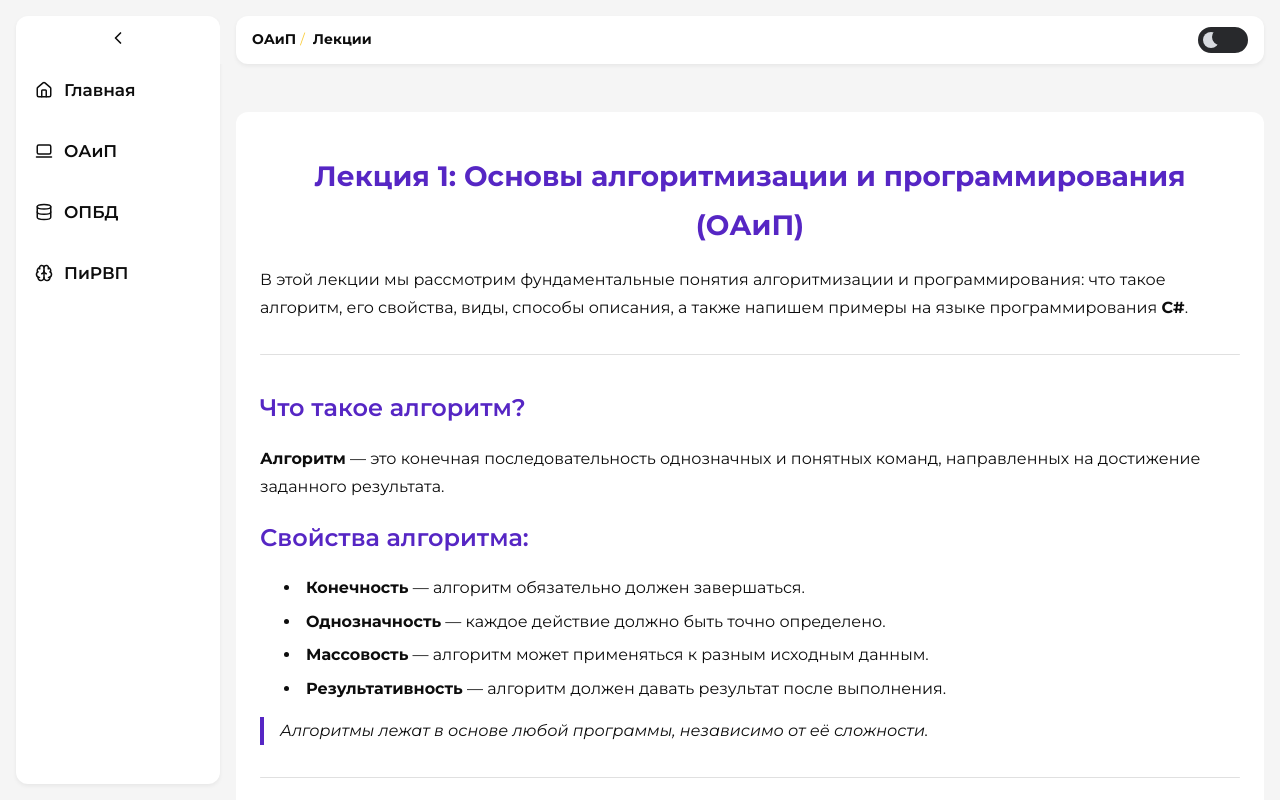
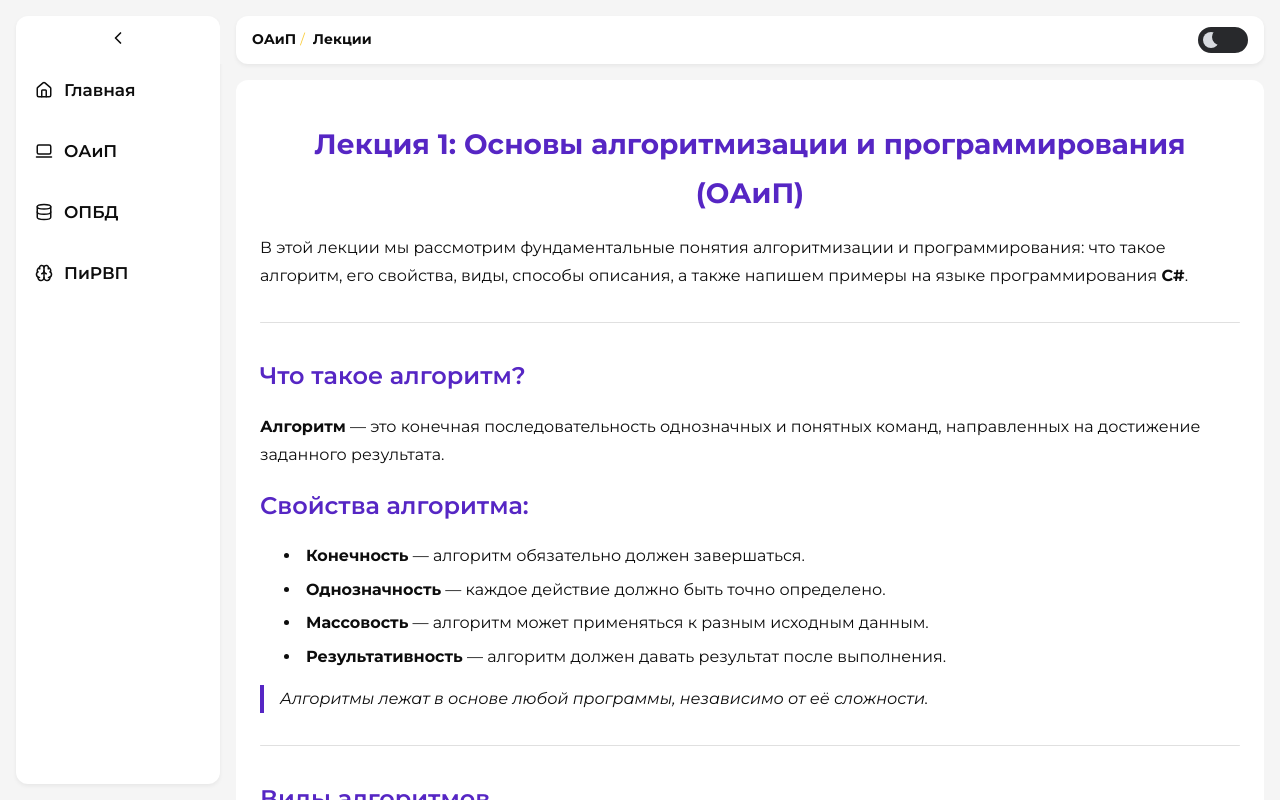
Before and after one commit to ezy4me/college-it-fundamentals, a React (Vite) app in the folder client/: page /oaip/lectures/lec1 in a window 1280 px wide. Built offline with nearby package versions, Linux system fonts and the light colour scheme.

Commit message:
fix: стили MainLayout

```diff
--- a/client/src/app/layouts/MainLayout/MainLayout.module.scss
+++ b/client/src/app/layouts/MainLayout/MainLayout.module.scss
@@ -1,4 +1,4 @@
-@use '@/app/styles/variables/base' as *;
+@use "@/app/styles/variables/base" as *;
 
 .wrapper {
   display: flex;
@@ -11,20 +11,19 @@
   flex: 1;
   display: flex;
   flex-direction: column;
-  min-width: 0; // Важно для flex-элементов с переполнением
+  min-width: 0;
 }
 
 .contentWrapper {
   flex: 1;
-  padding: 1rem;
+  padding: 0rem 1rem 1rem 1rem;
   display: flex;
   flex-direction: column;
-  min-height: 0; // Исправляем проблему с flex-контейнерами
+  min-height: 0;
 }
 
 .content {
   border-radius: $radius-md;
   flex: 1;
-  min-width: 0; // Разрешаем сжатие контента
-  overflow-x: auto; // Горизонтальный скролл для всего контента
+  min-width: 0;
 }
--- a/client/src/features/RenderMarkdown/ui/MarkdownToc.module.scss
+++ b/client/src/features/RenderMarkdown/ui/MarkdownToc.module.scss
@@ -59,7 +59,7 @@
 }
 
 .toc {
-  max-height: 60vh;
+  max-height: 90vh;
   overflow-y: auto;
   transition: opacity 0.3s ease;
   position: sticky;
--- a/client/src/pages/LecturePage/ui/LecturePage.module.scss
+++ b/client/src/pages/LecturePage/ui/LecturePage.module.scss
@@ -5,7 +5,7 @@
   gap: 1.5rem;
   max-width: 1200px;
   width: 100%;
-  margin: 2rem auto;
+  margin: 1rem auto;
   padding: 1.5rem;
   font-family: $font-family-base;
   color: var(--text-color);
--- a/client/src/widgets/AppBar/AppBar.module.scss
+++ b/client/src/widgets/AppBar/AppBar.module.scss
@@ -5,7 +5,7 @@
   top: 0;
   background-color: var(--bg-color);
   z-index: 999;
-  padding: 1rem 1rem 0 1rem;
+  padding: 1rem 1rem 0rem 1rem;
 }
 
 .headerWrapper {
@@ -19,6 +19,32 @@
   align-items: center;
 
   justify-content: space-between;
+
+  // &::before {
+  //   content: "";
+  //   position: absolute;
+  //   bottom: -12px;
+  //   left: 1rem;
+  //   width: 12px;
+  //   height: 12px;
+  //   // background-color: var(--surface-color);
+  //   border-radius: $radius-md;
+
+  //   box-shadow: -6px -6px 0 0 var(--bg-color);
+  // }
+
+  //   &::after {
+  //   content: "";
+  //   position: absolute;
+  //   bottom: -12px;
+  //   right: 1rem;
+  //   width: 12px;
+  //   height: 12px;
+  //   // background-color: var(--surface-color);
+  //   border-radius: $radius-md;
+
+  //   box-shadow: 6px -6px 0 0 var(--bg-color);
+  // }
 }
 
 .actions {
```
